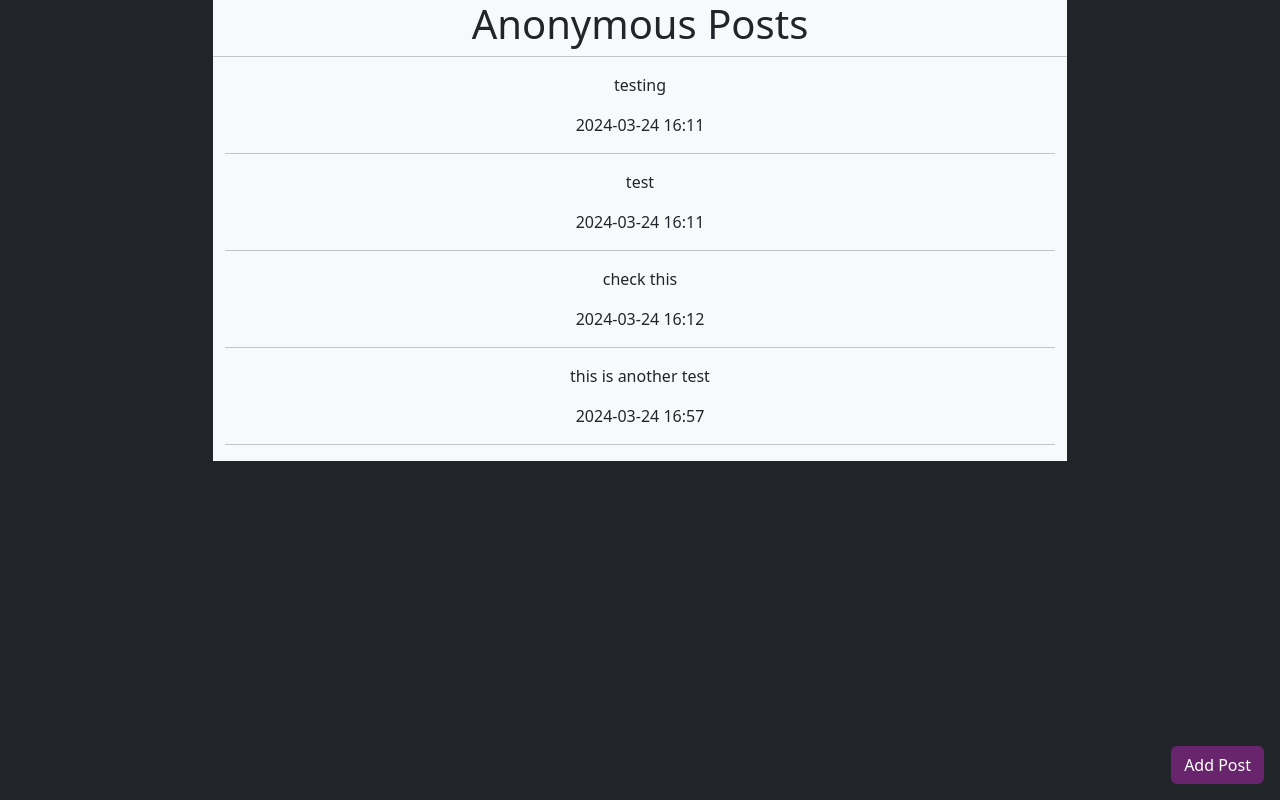
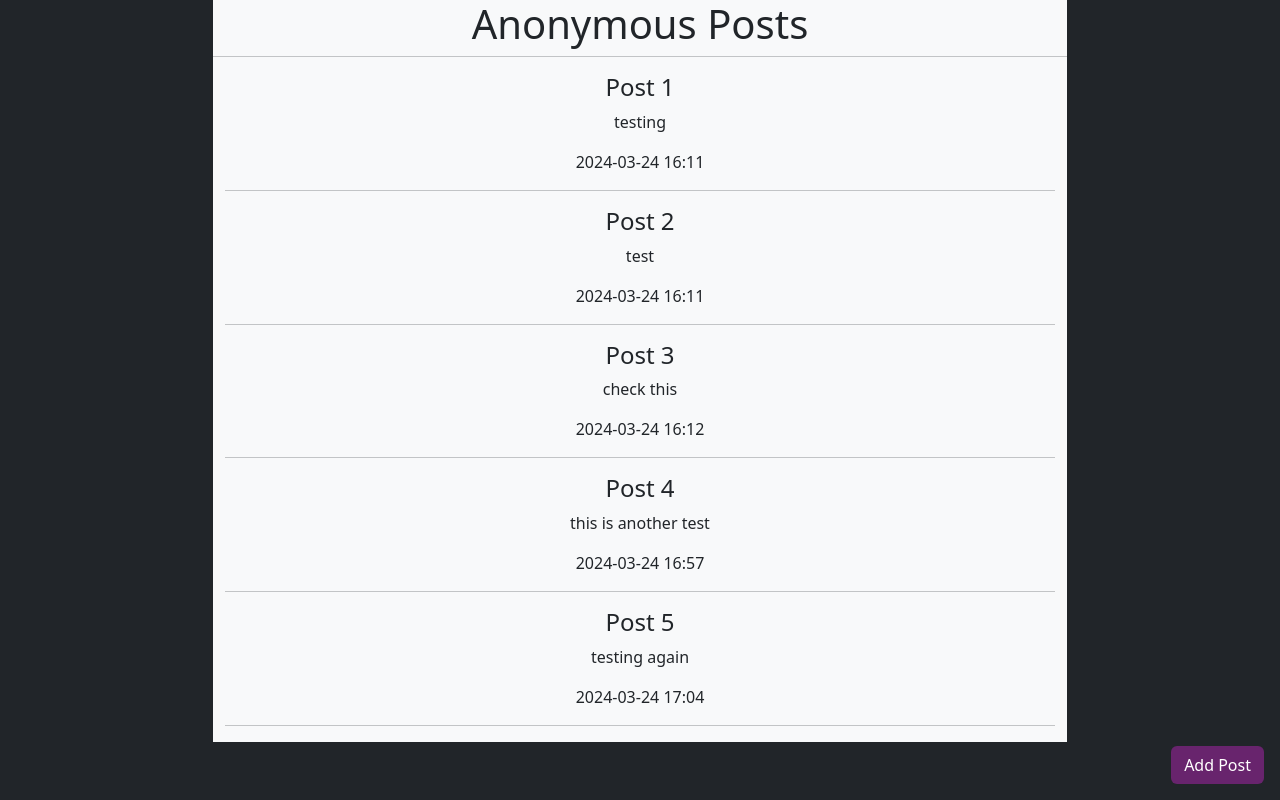
Before and after one commit to WilliamMorgan73/ProgBlack2, a Next.js app: page / in a window 1280 px wide. Built offline with nearby package versions, Linux system fonts and the light colour scheme.

Commit message:
displaying post headings

```diff
--- a/data/data.json
+++ b/data/data.json
@@ -1 +1 @@
-[{"postID":1,"message":"testing","creationTime":"2024-03-24T16:11:35.363Z"},{"postID":2,"message":"test","creationTime":"2024-03-24T16:11:47.522Z"},{"postID":3,"message":"check this","creationTime":"2024-03-24T16:12:29.810Z"},{"postID":2,"message":"this is another test","creationTime":"2024-03-24T16:57:27.563Z"}]
+[{"postID":1,"message":"testing","creationTime":"2024-03-24T16:11:35.363Z"},{"postID":2,"message":"test","creationTime":"2024-03-24T16:11:47.522Z"},{"postID":3,"message":"check this","creationTime":"2024-03-24T16:12:29.810Z"},{"postID":4,"message":"this is another test","creationTime":"2024-03-24T16:57:27.563Z"},{"postID":5,"message":"testing again\n","creationTime":"2024-03-24T17:04:22.948Z"}]
--- a/src/app/components/displayPost.js
+++ b/src/app/components/displayPost.js
@@ -6,6 +6,7 @@ const DisplayPost = () => {
             <>
                 {data.map((post) => (
                   <div key={post.postID}>
+                    <h4>Post {post.postID}</h4>
                     <p>{post.message}</p>
                     <p>{post.creationTime.slice(0,10)} {post.creationTime.slice(11,16)}</p>
                     <hr></hr>
```
